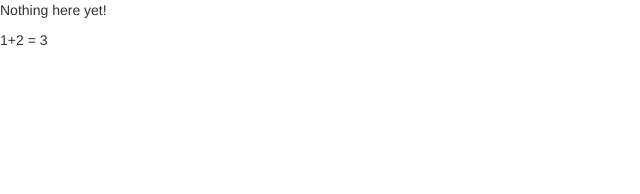
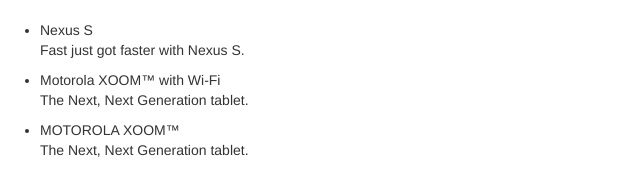
Before and after one commit to abdulmuhsinGH/myTutorial, a website: page app/index.html in a window 1280 px wide. Shown: the whole page, without its empty margins (0-640 px from the left). Drawn offline with Linux system fonts and the light colour scheme.

Commit message:
Initial project files for step-3

```diff
--- a/app/css/app.css
+++ b/app/css/app.css
@@ -1 +1,5 @@
 /* app css stylesheet */
+
+body {
+  padding-top: 20px;
+}
--- a/app/index.html
+++ b/app/index.html
@@ -1,16 +1,21 @@
 <!doctype html>
-<html lang="en" ng-app>
+<html lang="en" ng-app="phonecatApp">
 <head>
   <meta charset="utf-8">
-  <title>My HTML File</title>
+  <title>Google Phone Gallery</title>
   <link rel="stylesheet" href="bower_components/bootstrap/dist/css/bootstrap.css">
   <link rel="stylesheet" href="css/app.css">
   <script src="bower_components/angular/angular.js"></script>
+  <script src="js/controllers.js"></script>
 </head>
-<body>
+<body ng-controller="PhoneListCtrl">
 
-  <p>Nothing here {{'yet' + '!'}}</p>
-   <p>1+2 = {{1 + 2}}</p>
+  <ul>
+    <li ng-repeat="phone in phones">
+      {{phone.name}}
+      <p>{{phone.snippet}}</p>
+    </li>
+  </ul>
 
 </body>
 </html>
--- a/app/js/controllers.js
+++ b/app/js/controllers.js
@@ -1,3 +1,16 @@
 'use strict';
 
 /* Controllers */
+
+var phonecatApp = angular.module('phonecatApp', []);
+
+phonecatApp.controller('PhoneListCtrl', function($scope) {
+  $scope.phones = [
+    {'name': 'Nexus S',
+     'snippet': 'Fast just got faster with Nexus S.'},
+    {'name': 'Motorola XOOM™ with Wi-Fi',
+     'snippet': 'The Next, Next Generation tablet.'},
+    {'name': 'MOTOROLA XOOM™',
+     'snippet': 'The Next, Next Generation tablet.'}
+  ];
+});
```
Also changed, not shown: test/unit/controllersSpec.js (+10 -3 lines), 1 other file.
